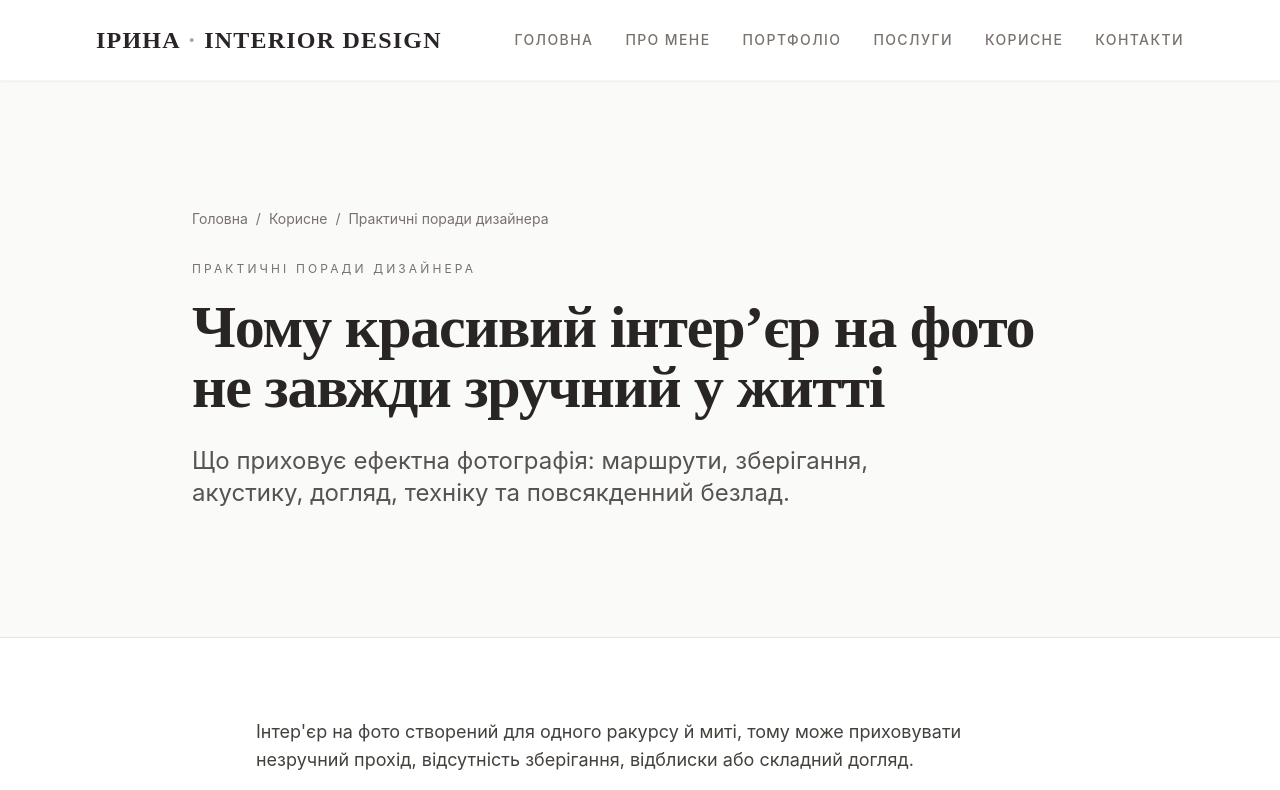
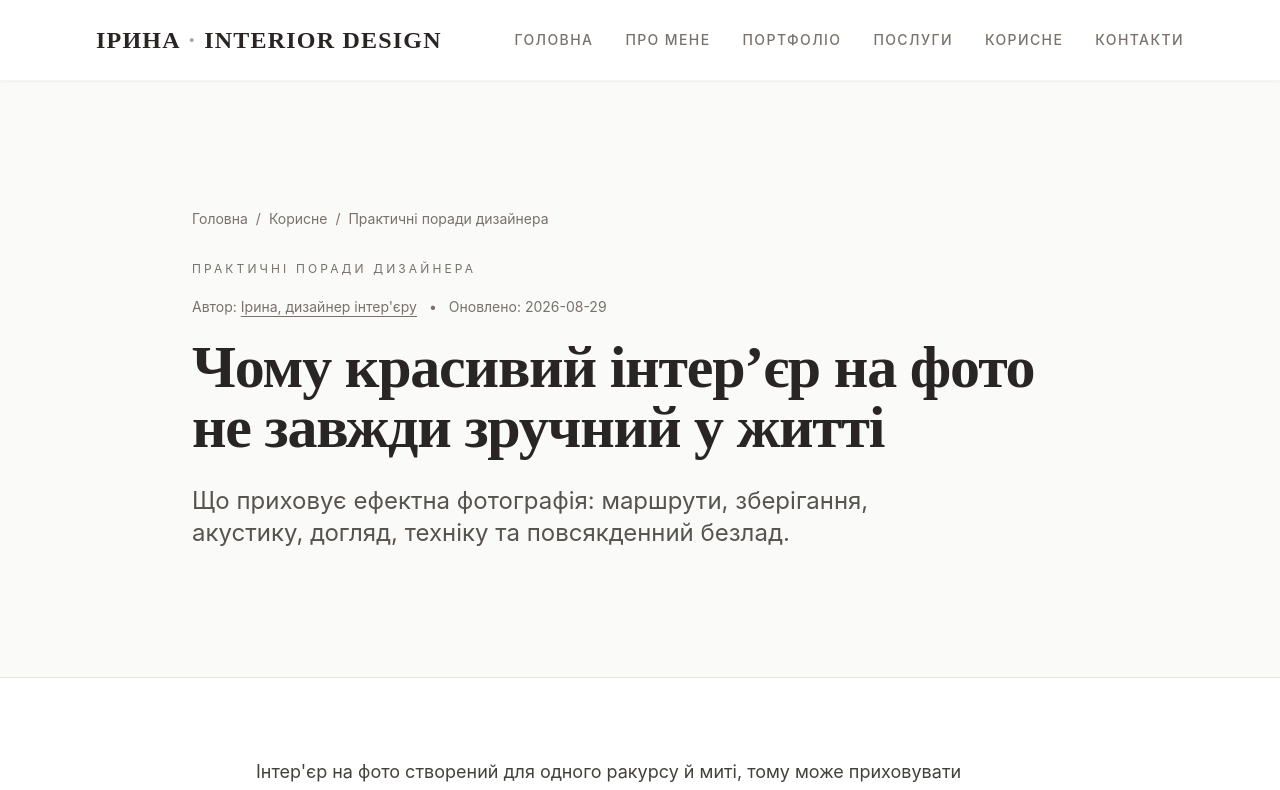
Before and after one commit to certdep-spec/irina-design, a React (Vite) app: page /useful/chomu-interier-na-foto-ne-zavzhdy-zruchnyi in a window 1280 px wide. Shown: the top 790 px of the page. Built offline with nearby package versions, Linux system fonts and the light colour scheme.

Commit message:
seo: show article author and update date

```diff
--- a/src/pages/UsefulArticle.tsx
+++ b/src/pages/UsefulArticle.tsx
@@ -117,6 +117,20 @@ const UsefulArticle: React.FC = () => {
           <p className="text-xs uppercase tracking-[0.26em] text-stone-500 mb-5">
             {category?.title}
           </p>
+          <div className="flex flex-wrap items-center gap-x-3 gap-y-1 text-sm text-stone-500 mb-5">
+            <span>
+              Автор:{" "}
+              <Link to="/about" className="underline underline-offset-4 hover:text-stone-900">
+                Ірина, дизайнер інтер'єру
+              </Link>
+            </span>
+            {article.updatedAt && (
+              <>
+                <span aria-hidden="true">•</span>
+                <time dateTime={article.updatedAt}>Оновлено: {article.updatedAt}</time>
+              </>
+            )}
+          </div>
           <h1 className="text-4xl md:text-6xl font-serif font-semibold leading-tight mb-7">
             {article.title}
           </h1>
```
